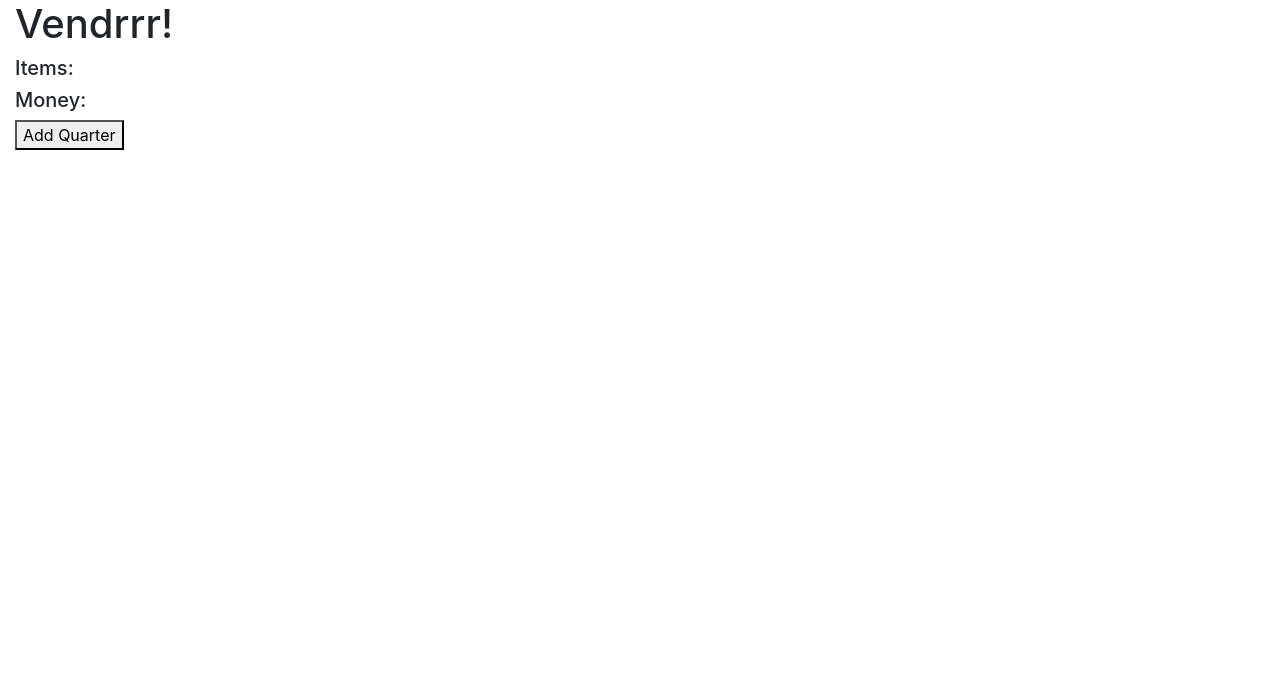
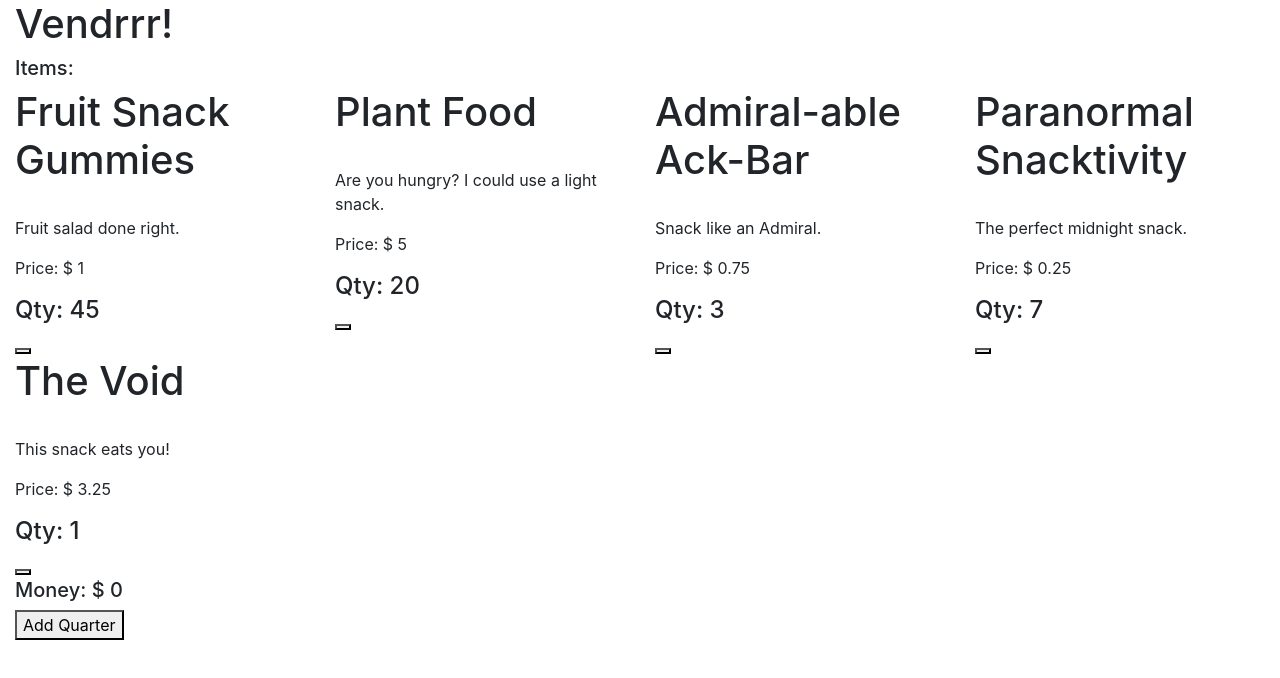
Before and after one commit to ryangaige-fp/Vendrrr, a plain HTML site: page index.html in a window 1280 px wide. Drawn offline with nearby package versions, Linux system fonts and the light colour scheme.

Commit message:
added the purchased function

```diff
--- a/index.html
+++ b/index.html
@@ -19,8 +19,12 @@
         <h5>Items:</h5>
         <div id="items" class="row">
 
+
+
         </div>
-        <h5 id="money">Money:</h5>
+        <h5>Money: $
+          <span id="money"></span>
+        </h5>
         <button onclick="app.controllers.venderController.addMoney()">Add Quarter</button>
       </div>
     </div>
--- a/style.css
+++ b/style.css
@@ -0,0 +1,6 @@
+img{
+    height: 20px
+    width: 30px
+
+
+}
--- a/vender-controller.js
+++ b/vender-controller.js
@@ -10,27 +10,43 @@ function VenderController() {
     //for
 
     for (let i = 0; i < items.length; i++) {
-            itemsElem = items[i];
-        }
+      const item = items[i];
+
       template += `
-
-      <h1>${items.name}</h1>
-      <img src="${items.image}" alt="">
-      <h3>${items.description}</h3>
-      <h3>${items.price}</h3>
-      <h3>${items.amount}</>
+      <div class="col-3 ">
+        <h1>${item.name}</h1>
+        <img src="${item.image}" alt="">
+        <p>${item.description}</p>
+        <p>Price: $ ${item.price}</p>
+        <h4>Qty: ${item.amount}</h4>
+        <button onclick="app.controllers.VenderController.purchase(${i})" </button>
+      </div>
 
       `;
-
+    }
     itemsElem.innerHTML = template;
 
     //we will take in a paramter(items) and iterate over it to build
     //a template to draw to the screen.
   }
 
+  function drawMoney() {
+    document.getElementById("money").innerText = venderService.getMoney();
+  }
   //public parts
-
   //we need a function to take money from our "view" and pass it to our service
 
-    drawItems();
+  this.purchase = function(index) {
+    venderService.purchase(index);
+    drawMoney();
+    drawItems(venderService.getItems());
+  };
+
+  this.addMoney = function() {
+    venderService.addMoney();
+    drawMoney();
+  };
+
+  drawMoney();
+  drawItems(venderService.getItems());
 }
--- a/vender-service.js
+++ b/vender-service.js
@@ -6,64 +6,65 @@ function VenderService() {
   //our purchaseable items, add some of your own!
   //we could add an id property to these items to display location for purchasing(A1, D4, etc)
   let items = [
-    // {
-    //   name: "Fruit Snack Gummies",
-    //   description: "Fruit salad done right.",
-    //   price: 1.0,
-    //   amount: 45
-    // },
-    // {
-    //   name: "Plant Food",
-    //   description: "Are you hungry? I could use a light snack.",
-    //   price: 5.0,
-    //   amount: 20
-    // },
-    // {
-    //   name: "Admiral-able Ack-Bar",
-    //   description: "Snack like an Admiral.",
-    //   price: 0.75,
-    //   amount: 3
-    // },
-    // {
-    //   name: "Paranormal Snacktivity",
-    //   description: "The perfect midnight snack.",
-    //   price: 0.25,
-    //   amount: 7
-    // },
-    // {
-    //   name: "The Void",
-    //   description: "This snack eats you!",
-    //   price: 3.25,
-    //   amount: 1
-    // }
+    {
+      name: "Fruit Snack Gummies",
+      // image: "assets/photos/FruitSnacks.jpg",
+      description: "Fruit salad done right.",
+      price: 1.0,
+      amount: 45
+    },
+    {
+      name: "Plant Food",
+      description: "Are you hungry? I could use a light snack.",
+      price: 5.0,
+      amount: 20
+    },
+    {
+      name: "Admiral-able Ack-Bar",
+      description: "Snack like an Admiral.",
+      price: 0.75,
+      amount: 3
+    },
+    {
+      name: "Paranormal Snacktivity",
+      description: "The perfect midnight snack.",
+      price: 0.25,
+      amount: 7
+    },
+    {
+      name: "The Void",
+      description: "This snack eats you!",
+      price: 3.25,
+      amount: 1
+    }
   ];
 
-  items.push(
-    new Items(
-      "Fruit Snack Gummies",
-      "assets/photos/FruitSnacks.jpg",
-      "Fruit salad done right.",
-      1.0,
-      45
-    ),
-    new Items(
-      "Plant Food",
-      "Are you hungry? I could use a light snack.",
-      5.0,
-      20
-    ),
-    new Items("Admiral-able Ack-Bar", "Snack like an Admiral.", 0.75, 3),
-    new Items("Paranormal Snacktivity", "The perfect midnight snack.", 0.25, 7),
-    new Items("The Void", "This snack eats you!", 3.25, 1)
-  );
+  // items.push(
+  //   new Items(
+  //     "Fruit Snack Gummies",
+  //     "assets/photos/FruitSnacks.jpg",
+  //     "Fruit salad done right.",
+  //     1.0,
+  //     45
+  //   ),
+  //   new Items(
+  //     "Plant Food",
+  //     "Are you hungry? I could use a light snack.",
+  //     5.0,
+  //     20
+  //   ),
+  //   new Items("Admiral-able Ack-Bar", "Snack like an Admiral.", 0.75, 3),
+  //   new Items("Paranormal Snacktivity", "The perfect midnight snack.", 0.25, 7),
+  //   new Items("The Void", "This snack eats you!", 3.25, 1)
+  // );
 
-  function Items(name, image, description, price, amount) {
-    this.name = name;
-    this.image = image;
-    this.description = description;
-    this.price = price;
-    this.amount = amount;
-  }
+  // function Items(name, image, description, price, amount) {
+  //   this.name = name;
+  //   this.image = image;
+  //   this.description = description;
+  //   this.price = price;
+  //   this.amount = amount;
+  // }
 
   this.getItems = function() {
     let itemsCopy = [];
@@ -71,7 +72,7 @@ function VenderService() {
       let item = items[i];
       let itemCopy = {
         name: item.name,
-        image: items.image,
+        image: item.image,
         description: item.description,
         price: item.price,
         amount: item.amount
@@ -83,6 +84,21 @@ function VenderService() {
 
   //public parts
 
+  this.purchase = function(index) {
+    let item = items[index];
+
+    if (money >= item.price) {
+      //decrement the qty
+      items.amount--;
+      // decrement the price
+      money -= item.price;
+    }
+  };
+
+  this.getMoney = function() {
+    return money;
+  };
+
   this.addMoney = function() {
     money += 0.25;
   };
```
Lines whose indentation alone changed are shown as unchanged.
